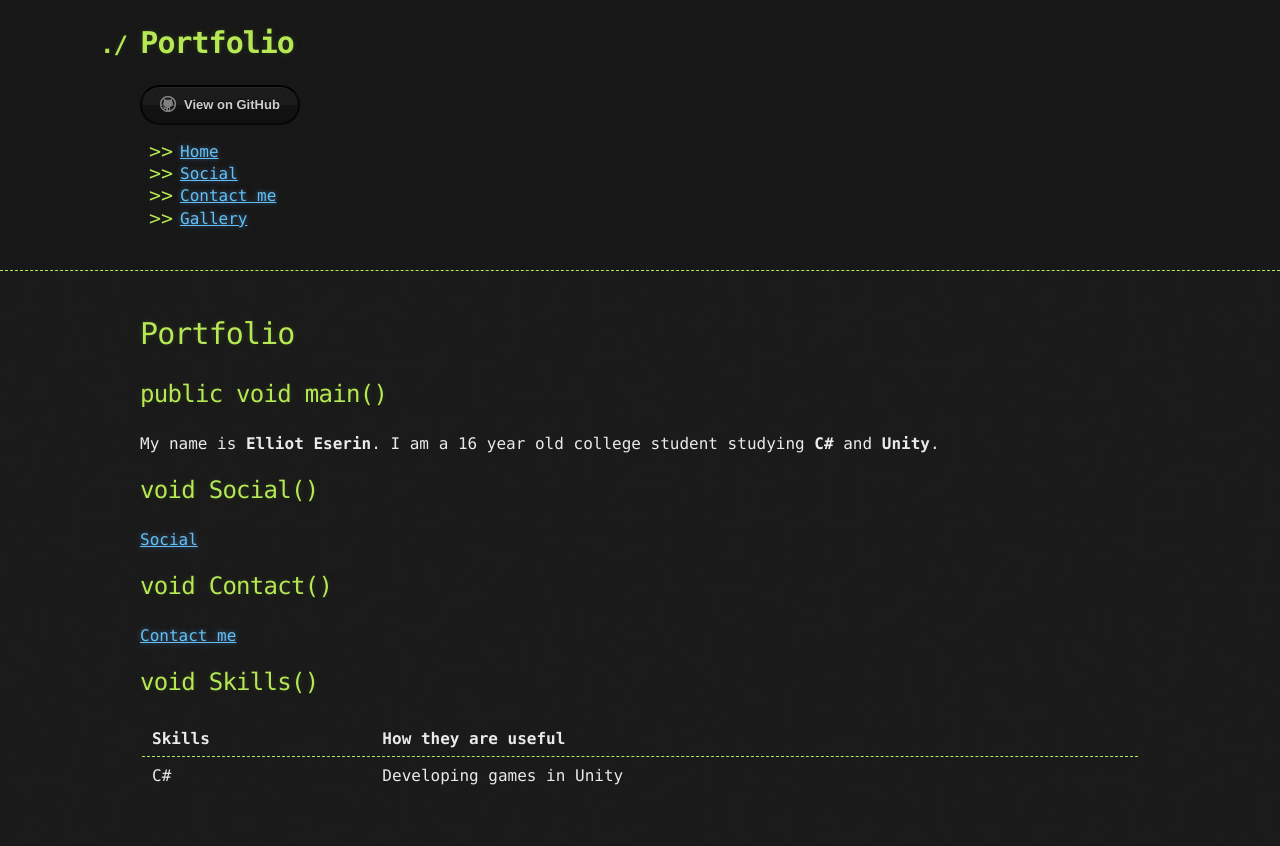
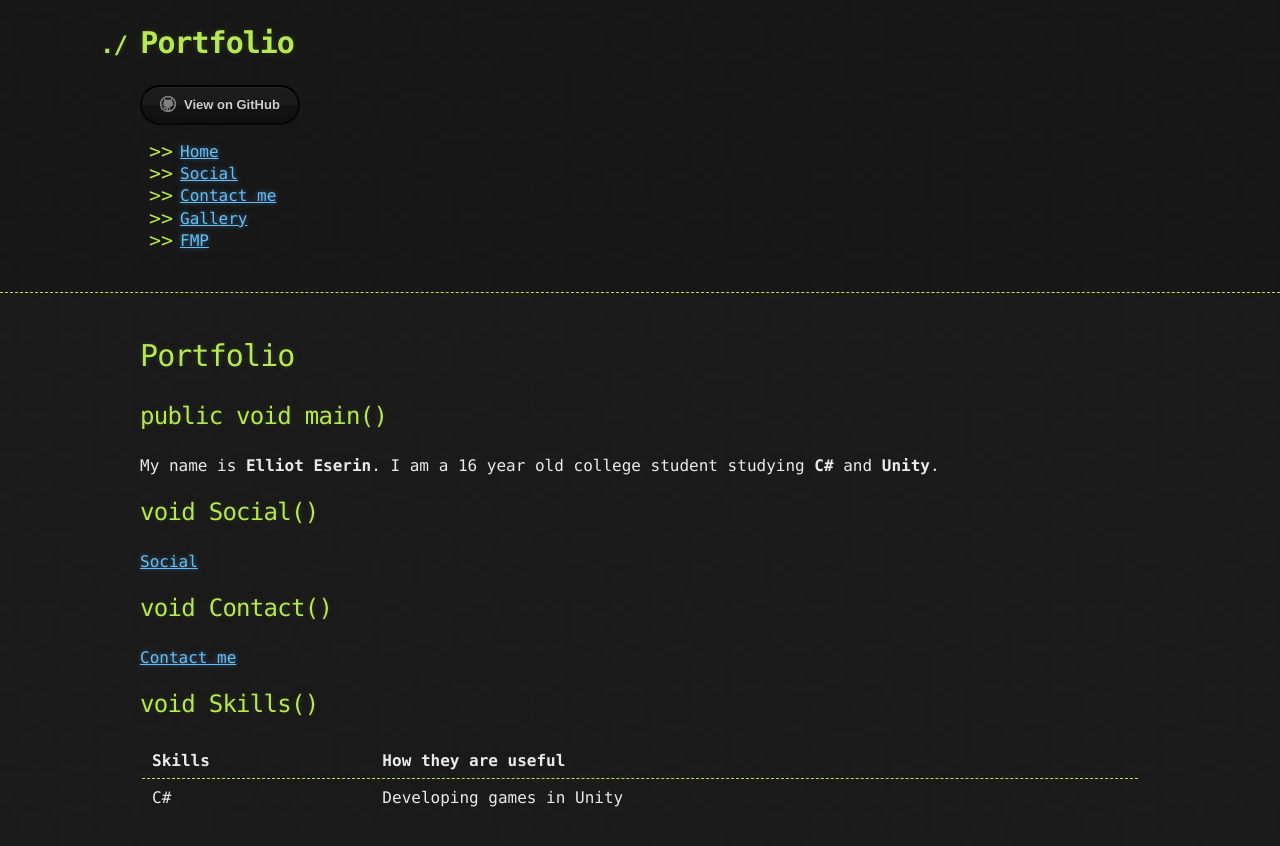
Before and after one commit to ElliotEserin/Portfolio, a Jekyll site: the page built from index.md, in a window 1280 px wide. Shown: the top 846 px of the page. Built offline with Jekyll 4.4.1, drawn with Linux system fonts in a browser that asks for light colours; our own code applies the rules of GitHub Pages for plain Markdown files; the repository's description, which GitHub fills in, is left out.

Commit message:
Update nav.html

```diff
--- a/_includes/nav.html
+++ b/_includes/nav.html
@@ -12,5 +12,8 @@
    <li>
      <a href="gallery.html"> Gallery </a>
    </li>
+     <li>
+     <a href="FMP.html"> FMP </a>
+   </li>
   </ul>
 </nav>
```
